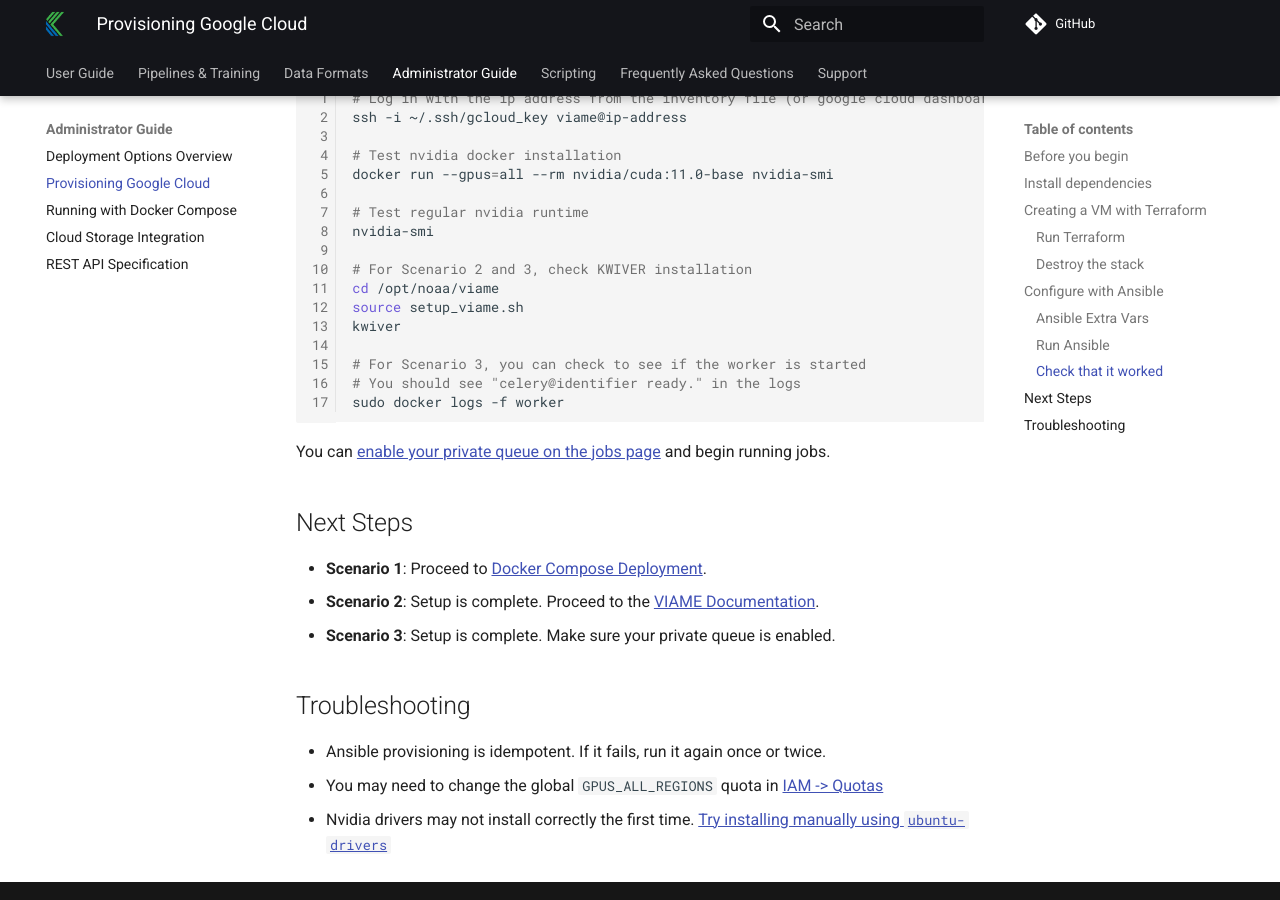
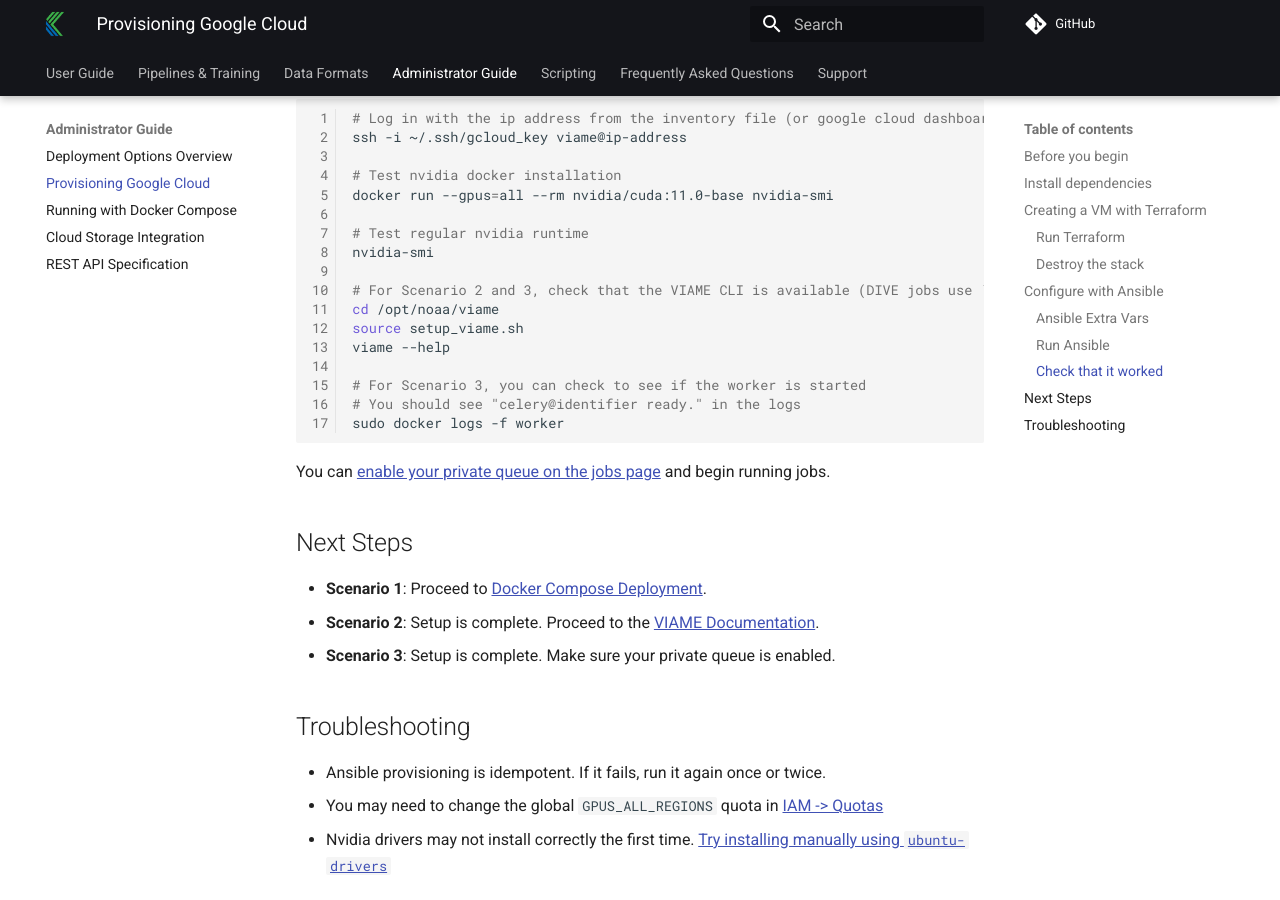
Before and after one commit to Kitware/dive, an MkDocs documentation site: the page built from docs/Deployment-Provision.md, in a window 1280 px wide and 900 px high, scrolled down 4468 px. Built offline with MkDocs 1.6.1 and Material for MkDocs 9.7.7, drawn with Linux system fonts in a browser that asks for light colours; comment, search, counter and statistics services are not loaded; some of the changed text lies outside the part shown.

Commit message:
update documentation

```diff
--- a/docs/Deployment-Provision.md
+++ b/docs/Deployment-Provision.md
@@ -111,7 +111,7 @@ These are all the variables that can be provided with `--extra-vars`.
 | DIVE_PASSWORD | null | Required for scenario 3. Password for private queue processor |
 | WORKER_CONCURRENCY | `2` | Optional for scenario 3. Max concurrnet jobs. **Change this to 1 if you run training** |
 | DIVE_API_URL  | `https://viame.kitware.com/api/v1` | Optional for scenario 3. Remote URL to authenticate against. |
-| KWIVER_DEFAULT_LOG_LEVEL | `warn` | Optional for scenario 3. kwiver log level |
+| KWIVER_DEFAULT_LOG_LEVEL | `warn` | Optional for scenario 3. Log level for VIAME pipeline jobs (same env name as the Kwiver stack) |
 
 ### Run Ansible
 
@@ -159,10 +159,10 @@ docker run --gpus=all --rm nvidia/cuda:11.0-base nvidia-smi
 # Test regular nvidia runtime
 nvidia-smi
 
-# For Scenario 2 and 3, check KWIVER installation
+# For Scenario 2 and 3, check that the VIAME CLI is available (DIVE jobs use `viame runner` / `viame train`)
 cd /opt/noaa/viame
 source setup_viame.sh
-kwiver
+viame --help
 
 # For Scenario 3, you can check to see if the worker is started
 # You should see "celery@identifier ready." in the logs
```
Also changed, not shown: docs/Command-Line-Tools.md (+1 -1 lines), docs/Deployment-Docker-Compose.md (+1 -1 lines), docs/Deployment-Overview.md (+1 -1 lines).
